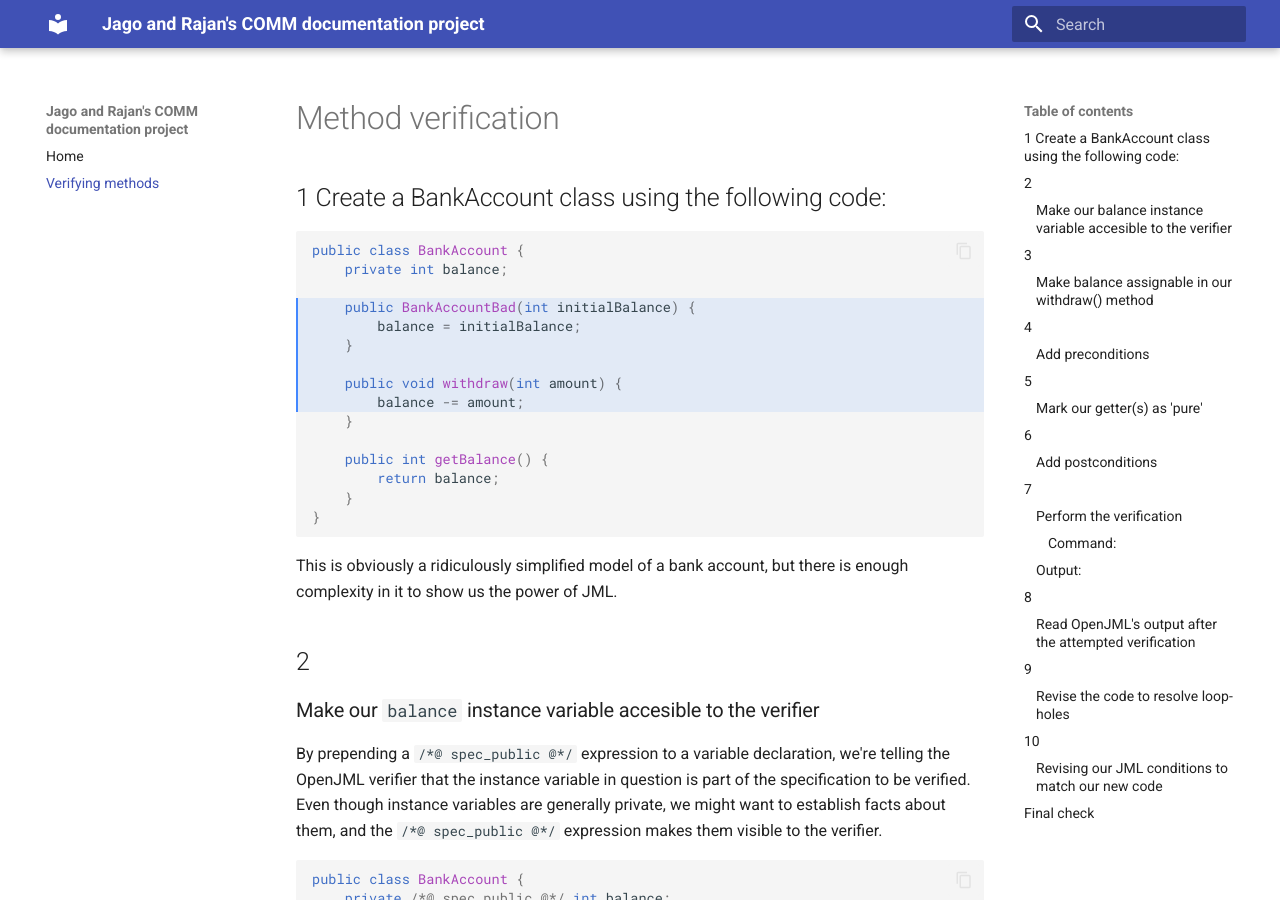
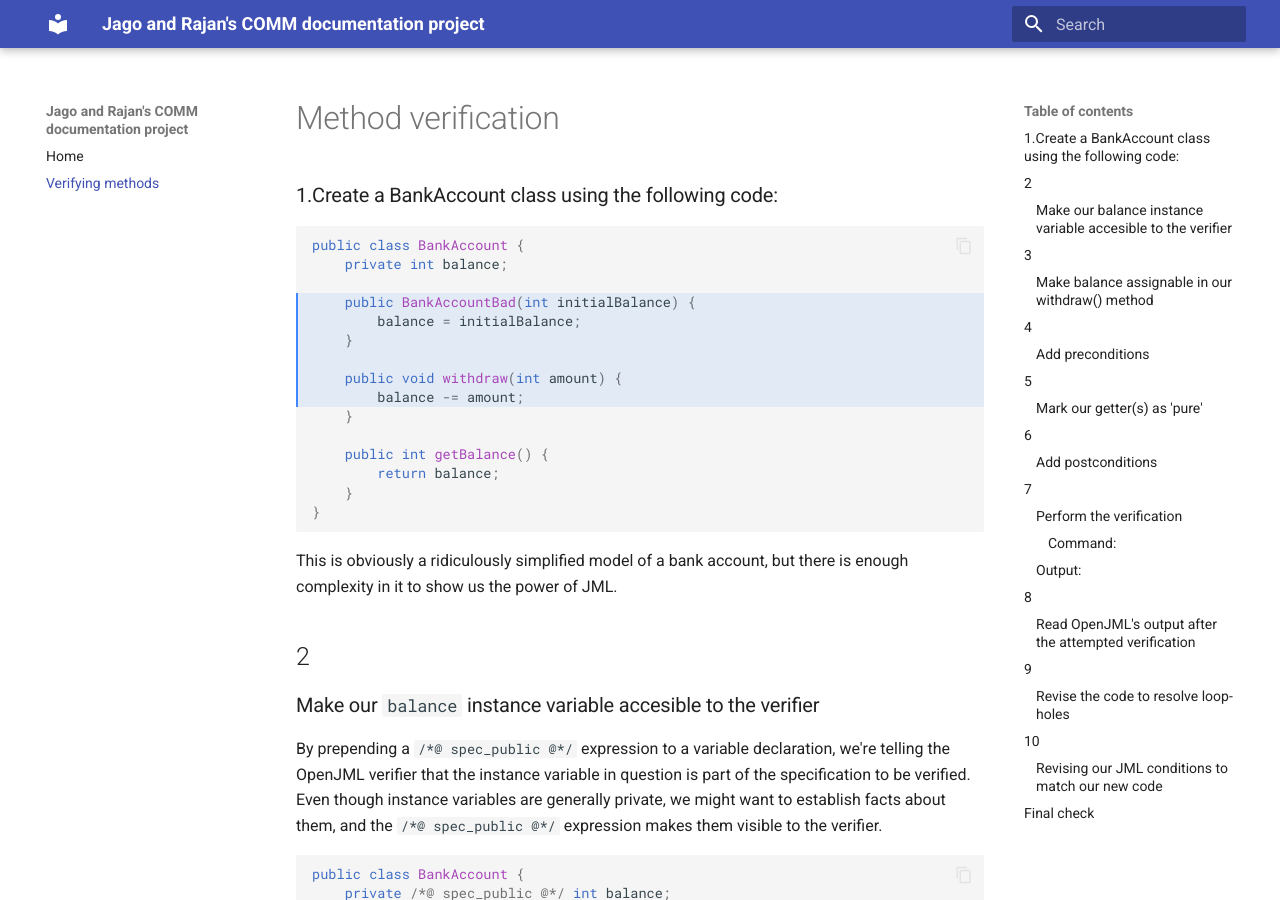
Before and after one commit to jagohine/documentation_project, an MkDocs documentation site: the page built from docs/method_verification.md, in a window 1280 px wide and 900 px high. Built offline with MkDocs 1.6.1 and Material for MkDocs 9.7.7, drawn with Linux system fonts in a browser that asks for light colours.

Commit message:
fix headings

````diff
--- a/docs/method_verification.md
+++ b/docs/method_verification.md
@@ -1,6 +1,7 @@
 # Method verification
 
-## 1 Create a BankAccount class using the following code:
+
+### 1.Create a BankAccount class using the following code:
 
 ```java hl_lines="4-9"
 
````
